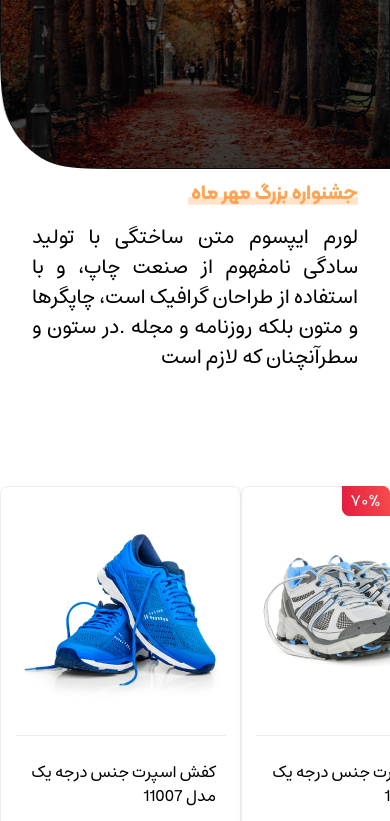
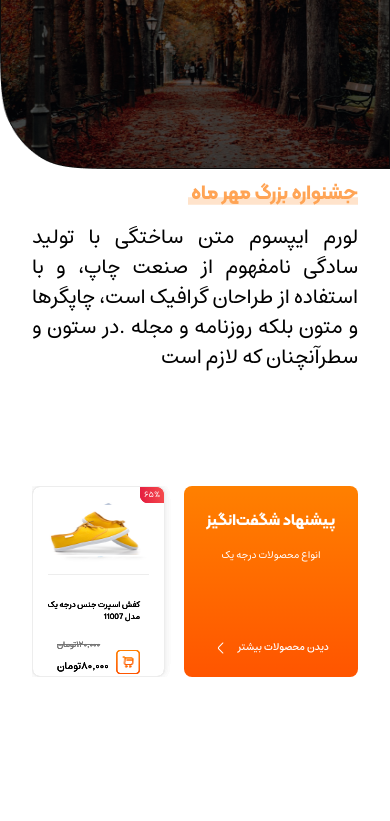
Before and after one commit to amirr-hossein/mehr, a website: page index.html in a window 390 px wide. Shown: the part 244-1065 px from the top of the page. After the commit the page ends 921 px from the top, so only its background shows below. Drawn offline with Linux system fonts and the light colour scheme.

Commit message:
update=>half responsive mobile and tablet

```diff
--- a/index.html
+++ b/index.html
@@ -102,7 +102,7 @@
         </div>
       </div>
     </div>
-    <div class="flex isblur relative -z-[1] mb-[88px]">
+    <div class="flex isblur relative md:z-0 -z-[1] mb-[88px] justify-center">
       <div>
         <img
           class="w-[100vw] h-[100vh] md:block hidden"
@@ -194,139 +194,140 @@
       </div>
     </div>
     <div class="container mx-auto isblur overflow-hidden">
-      <div class="flex xl:justify-between overflow-hidden relative">
+      <div class="flex xl:justify-between overflow-hidden relative mx-[32px]">
         <div
-          class="2xl:w-[330px] lg:w-[258px] lg:flex-[1] xl:flex-none lg:absolute xl:relative lg:-left-[21%] xl:left-0 2xl:h-[442px] xl:h-[429px] border-[#EDEDED] border border-solid rounded-[8px] shadow-card"
+          class="2xl:w-[330px] md:w-[258px] w-[133px] h-[191px] md:h-[410px] lg:flex-[1] xl:flex-none absolute md:-left-[50%] xl:relative lg:-left-[21%] xl:left-0 2xl:h-[442px] xl:h-[429px] border-[#EDEDED] border border-solid rounded-[8px] shadow-card"
         >
           <div class="flex justify-center xl:mt-[16px] 2xl:mt-0">
             <img
-              class="2xl:w-[288px] xl:w-[210px] 2xl:h-[280px] xl:h-[248px] border-b border-solid border-b-[#EDEDED]"
+              class="2xl:w-[288px] md:w-[210px] 2xl:h-[280px] md:h-[248px] w-[101px] h-[88px] border-b border-solid border-b-[#EDEDED]"
               src="./assets/img/shoesBlue.png"
               alt=""
             />
           </div>
           <div class="flex justify-end mr-[24px] mt-[24px] mb-[16px]">
-            <h1 class="text-scroll font-Regular w-[215px] text-end">
+            <h1 class="md:text-scroll text-cardDiscountMobile font-Regular md:w-[215px] w-[101px] text-end">
               کفش اسپرت جنس درجه یک مدل 11007
             </h1>
           </div>
           <div class="flex justify-between">
             <div class="flex flex-col items-start ml-[24px]">
               <div
-                class="flex flex-row-reverse deco text-showMoreProduct font-Regular text-[#757575]"
+                class="flex flex-row-reverse deco md:text-showMoreProduct text-cardDiscountMobile font-Regular text-[#757575]"
               >
                 <h5>۱۲۰٬۰۰۰</h5>
                 <h5>تومان</h5>
               </div>
               <div
-                class="flex flex-row-reverse text-explainShowCard font-Regular mt-[8px]"
+                class="flex flex-row-reverse text-explainMobile md:text-explainShowCard font-Regular mt-[8px]"
               >
                 <h3>۸۰٬۰۰۰</h3>
                 <h3>تومان</h3>
               </div>
             </div>
             <div class="cursor-pointer mr-[24px] flex items-end">
-              <img src="./assets/img/Basket.png" alt="" />
+              <img class="w-[24px] md:w-full md:h-full h-[24px]" src="./assets/img/Basket.png" alt="" />
             </div>
           </div>
           <div
-            class="h-[30px] w-[48px] gradDiscount absolute top-0 right-0 text-scroll font-Regular text-white flex justify-center items-center"
+            class="h-[16px] w-[24px] md:h-[30px] md:w-[48px] gradDiscount absolute top-0 right-0 md:text-scroll text-cardDiscountMobile font-Regular text-white flex justify-center items-center"
           >
             ۵۰%
           </div>
         </div>
         <div
-          class="2xl:w-[330px] lg:w-[258px] lg:flex-[1] xl:flex-none lg:absolute xl:relative lg:right-[68%] xl:right-0 2xl:h-[442px] xl:h-[429px] border-[#EDEDED] border border-solid rounded-[8px] shadow-card"
+          class="2xl:w-[330px] md:w-[258px] md:h-[410px] w-[133px] h-[191px] lg:flex-[1] xl:flex-none absolute md:right-[82%] xl:relative lg:right-[68%] xl:right-0 2xl:h-[442px] xl:h-[429px] border-[#EDEDED] border border-solid rounded-[8px] shadow-card"
         >
           <div class="flex justify-center xl:mt-[16px] 2xl:mt-0">
             <img
-              class="2xl:w-[288px] xl:w-[210px] 2xl:h-[280px] xl:h-[248px] border-b border-solid border-b-[#EDEDED]"
+              class="2xl:w-[288px] md:w-[210px] 2xl:h-[280px] md:h-[248px] w-[101px] h-[88px] border-b border-solid border-b-[#EDEDED]"
               src="./assets/img/shoesWhite.png"
               alt=""
             />
           </div>
           <div class="flex justify-end mr-[24px] mt-[24px] mb-[16px]">
-            <h1 class="text-scroll font-Regular w-[215px] text-end">
+            <h1 class="md:text-scroll text-cardDiscountMobile font-Regular md:w-[215px] w-[101px] text-end">
               کفش اسپرت جنس درجه یک مدل 11007
             </h1>
           </div>
           <div class="flex justify-between">
             <div class="flex flex-col items-start ml-[24px]">
               <div
-                class="flex flex-row-reverse deco text-showMoreProduct font-Regular text-[#757575]"
+                class="flex flex-row-reverse deco md:text-showMoreProduct text-cardDiscountMobile font-Regular text-[#757575]"
               >
                 <h5>۱۲۰٬۰۰۰</h5>
                 <h5>تومان</h5>
               </div>
               <div
-                class="flex flex-row-reverse text-explainShowCard font-Regular mt-[8px]"
+                class="flex flex-row-reverse text-explainMobile md:text-explainShowCard font-Regular mt-[8px]"
               >
                 <h3>۸۰٬۰۰۰</h3>
                 <h3>تومان</h3>
               </div>
             </div>
             <div class="cursor-pointer mr-[24px] flex items-end">
-              <img src="./assets/img/Basket.png" alt="" />
+              <img class="w-[24px] md:w-full md:h-full h-[24px]" src="./assets/img/Basket.png" alt="" />
             </div>
           </div>
           <div
-            class="h-[30px] w-[48px] gradDiscount absolute top-0 right-0 text-scroll font-Regular text-white flex justify-center items-center"
+            class="h-[16px] w-[24px] md:h-[30px] md:w-[48px] gradDiscount absolute top-0 right-0 md:text-scroll text-cardDiscountMobile font-Regular text-white flex justify-center items-center"
           >
             ۷۰%
           </div>
         </div>
         <div
-          class="2xl:w-[330px] lg:w-[258px] lg:-right-[35%] xl:right-0 2xl:h-[442px] xl:h-[429px] border-[#EDEDED] border border-solid rounded-[8px] shadow-card relative"
+          class="2xl:w-[330px] md:w-[258px] w-[133px] h-[191px] lg:-right-[35%] md:h-[410px] md:-right-[21%] xl:right-0 2xl:h-[442px] xl:h-[429px] border-[#EDEDED] border border-solid rounded-[8px] shadow-card relative"
         >
           <div class="flex justify-center xl:mt-[16px] 2xl:mt-0">
             <img
-              class="2xl:w-[288px] xl:w-[210px] 2xl:h-[280px] xl:h-[248px] border-b border-solid border-b-[#EDEDED]"
+              class="2xl:w-[288px] md:w-[210px] 2xl:h-[280px] md:h-[248px] w-[101px] h-[88px] border-b border-solid border-b-[#EDEDED]"
               src="./assets/img/shoesYellow.png"
               alt=""
             />
           </div>
           <div class="flex justify-end mr-[24px] mt-[24px] mb-[16px]">
-            <h1 class="text-scroll font-Regular w-[215px] text-end">
+            <h1 class="md:text-scroll text-cardDiscountMobile font-Regular md:w-[215px] w-[101px] text-end">
               کفش اسپرت جنس درجه یک مدل 11007
             </h1>
           </div>
           <div class="flex justify-between">
             <div class="flex flex-col items-start ml-[24px]">
               <div
-                class="flex flex-row-reverse deco text-showMoreProduct font-Regular text-[#757575]"
+                class="flex flex-row-reverse deco md:text-showMoreProduct text-cardDiscountMobile font-Regular text-[#757575]"
               >
                 <h5>۱۲۰٬۰۰۰</h5>
                 <h5>تومان</h5>
               </div>
               <div
-                class="flex flex-row-reverse text-explainShowCard font-Regular mt-[8px]"
+                class="flex flex-row-reverse text-explainMobile md:text-explainShowCard font-Regular mt-[8px]"
               >
                 <h3>۸۰٬۰۰۰</h3>
                 <h3>تومان</h3>
               </div>
             </div>
             <div class="cursor-pointer mr-[24px] flex items-end">
-              <img src="./assets/img/Basket.png" alt="" />
+              <img class="w-[24px] md:w-full md:h-full h-[24px]" src="./assets/img/Basket.png" alt="" />
             </div>
           </div>
           <div
-            class="h-[30px] w-[48px] gradDiscount absolute top-0 right-0 text-scroll font-Regular text-white flex justify-center items-center"
+            class="h-[16px] w-[24px] md:h-[30px] md:w-[48px] gradDiscount absolute top-0 right-0 md:text-scroll text-cardDiscountMobile font-Regular text-white flex justify-center items-center"
           >
             ۶۵%
           </div>
         </div>
         <div
-          class="2xl:w-[450px] xl:w-[410px] lg:w-[380px] lg:absolute xl:relative lg:flex-[1] xl:flex-none right-0 2xl:h-[442px] lg:h-[429px] rounded-[8px] bg-card flex flex-col justify-center items-center"
+          class="2xl:w-[450px] xl:w-[410px] lg:w-[380px] md:w-[330px] w-[174px] absolute xl:relative lg:flex-[1] xl:flex-none right-0 2xl:h-[442px] lg:h-[429px] md:h-[410px] h-[191px] rounded-[8px] bg-card flex flex-col justify-center items-center"
         >
-          <h1 class="font-kBold text-white text-titleShowCard mb-[16px]">
+          <h1 class="font-kBold text-white md:text-titleShowCard text-scroll mb-[16px]">
             پیشنهاد شگفت‌انگیز
           </h1>
-          <h4 class="text-white font-Regular text-explainShowCard mb-[77px]">
+          <h4 class="text-white font-Regular md:text-explainShowCard text-explainMobile mb-[77px]">
             انواع محصولات درجه یک
           </h4>
           <div class="flex">
             <span>
               <svg
+              class="w-[16px] h-[16px] md:w-full md:h-full"
                 width="25"
                 height="24"
                 viewBox="0 0 25 24"
@@ -340,7 +341,7 @@
               </svg>
             </span>
             <span
-              class="font-estedadMediun text-showMoreProduct text-white ml-[8px]"
+              class="font-estedadMediun md:text-showMoreProduct text-explainMobile text-white ml-[8px]"
             >
               دیدن محصولات بیشتر
             </span>
--- a/tailwind.config.js
+++ b/tailwind.config.js
@@ -20,7 +20,8 @@ module.exports = {
         titleShowCard:"32px",
         explainShowCard:"20px",
         showMoreProduct:"14px",
-
+        explainMobile:"10px",
+        cardDiscountMobile:"8px",
       },
       boxShadow:{
         card:"0px 0px 8px 0px rgba(13, 10, 44, 0.04)"
```
Also changed, not shown: assets/css/tailwind.css.
